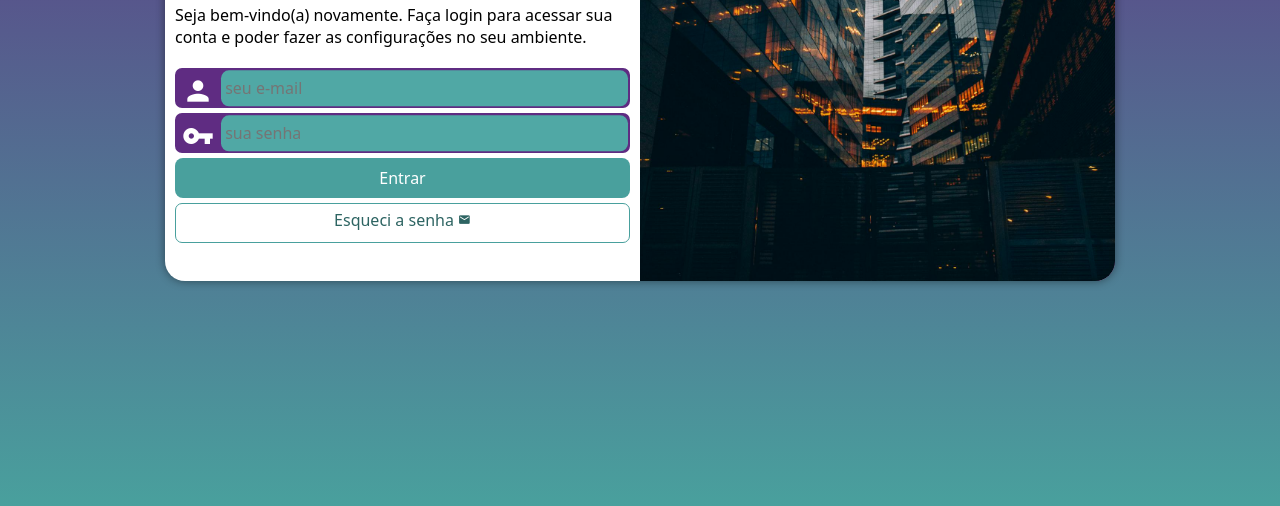
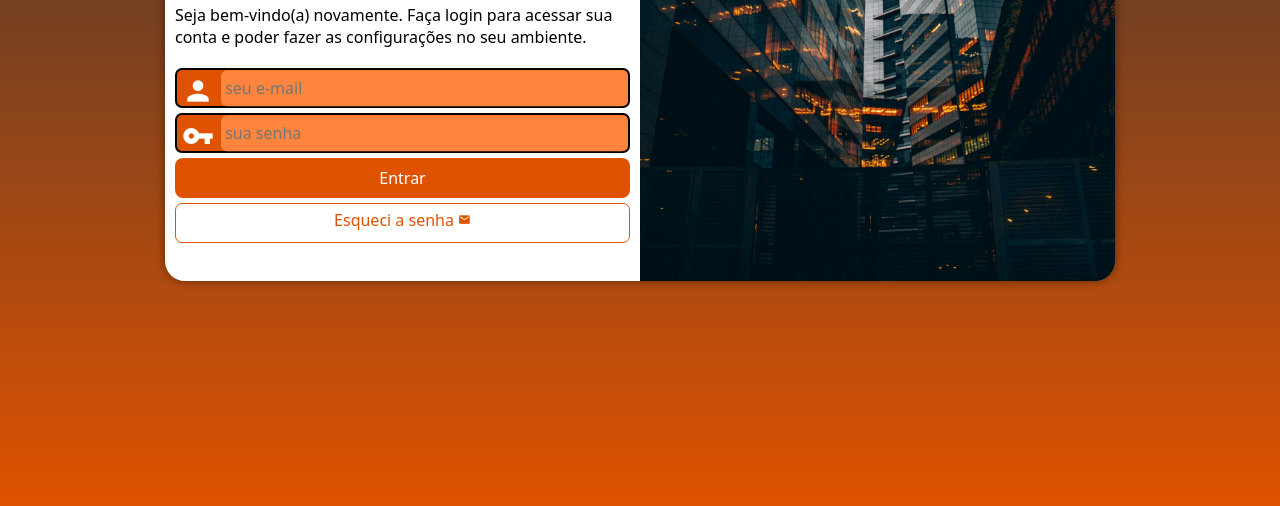
Before and after one commit to LeandroSimioni/projeto-login, a plain HTML site: page index.html in a window 1280 px wide. Shown: the part 294-800 px from the top of the page. Drawn offline with Linux system fonts and the light colour scheme.

Commit message:
atualizando cores

```diff
--- a/estilos/media-query.css
+++ b/estilos/media-query.css
@@ -11,7 +11,7 @@ Grandes Telas: acima de 1200px
 
 @media screen and (min-width: 768px) and (max-width: 992px) { /* CONFIG PARA TABLET*/
     body {
-        background-image: linear-gradient(to top, #49a09d, #5f2c82);
+        background-image: linear-gradient(to top, #df5200, #353535);
     }
     section#login {
         width: 80vw;
@@ -32,7 +32,7 @@ Grandes Telas: acima de 1200px
 
 @media screen and (min-width: 992px) { /* CONFIG PARA DESKTOP*/
     body {
-        background-image: linear-gradient(to top, #49a09d, #5f2c82);
+        background-image: linear-gradient(to top, #df5200, #353535);
     }
     section#login {
         width: 950px;
--- a/estilos/style.css
+++ b/estilos/style.css
@@ -2,8 +2,8 @@
 
 /*
 Paleta de cores
-verde: #49a09d
-lilás: #5f2c82
+laranja: #df5200;
+cinza: #353535;
 */
 
 * {
@@ -14,7 +14,7 @@ lilás: #5f2c82
 }
 
 body, html {
-    background-color: #5f2c82;
+    background-color: #353535;
     height: 100vh;
     width: 100vw;
 }
@@ -45,7 +45,7 @@ section#login {
 
 section#login > div#imagem {
     display: block;
-    background: #5f2c82 url(../imagens/metal.jpg) no-repeat;
+    background: #353535 url(../imagens/metal.jpg) no-repeat;
     background-size: cover;
     background-position: left bottom;
     height: 200px;
@@ -66,8 +66,8 @@ div#formulario > p {
 }
 
 form > div.campo {
-    background-color: #5f2c82;
-    border: 2px solid #5f2c82;
+    background-color: #df5200;
+    border: 2px solid #000000;
     display: block;
     width: 100%;
     height: 40px;
@@ -88,12 +88,12 @@ div.campo > i {
 }
 
 div.campo > input {
-    background-color: #50a8a5;
+    background-color: #ff853e;
     font-size: 1em;
     width: calc(100% - 44.4px);
     height: 100%;
     border: 0px;
-    border-radius: 8px;
+    border-radius: 6px;
     padding: 4px;
     transform: translateY(-12.7px);
 }
@@ -106,7 +106,7 @@ form > input[type=submit] {
     font-size: 1em;
     width: 100%;
     height: 40px;
-    background-color: #49a09d;
+    background-color: #df5200;;
     color: white;
     border: none;
     border-radius: 8px;
@@ -114,7 +114,7 @@ form > input[type=submit] {
 }
 
 form > input[type=submit]:hover {
-    background-color: #255250;
+    background-color: #df5200;;
 }
 
 form > a.botao {
@@ -126,14 +126,14 @@ form > a.botao {
     padding-top: 5px;
     margin-top: 5px;
     background-color: white;
-    color: #2d6462;
-    border: 1px solid #49a09d;
+    color: #df5200;
+    border: 1px solid #df5200;;
     border-radius: 7px;
     text-decoration: none;
 }
 
 form > a.botao:hover{
-    background-color: #6cd3cf;
+    background-color:#df5200;
 }
 
 form > a.botao > i {
```
